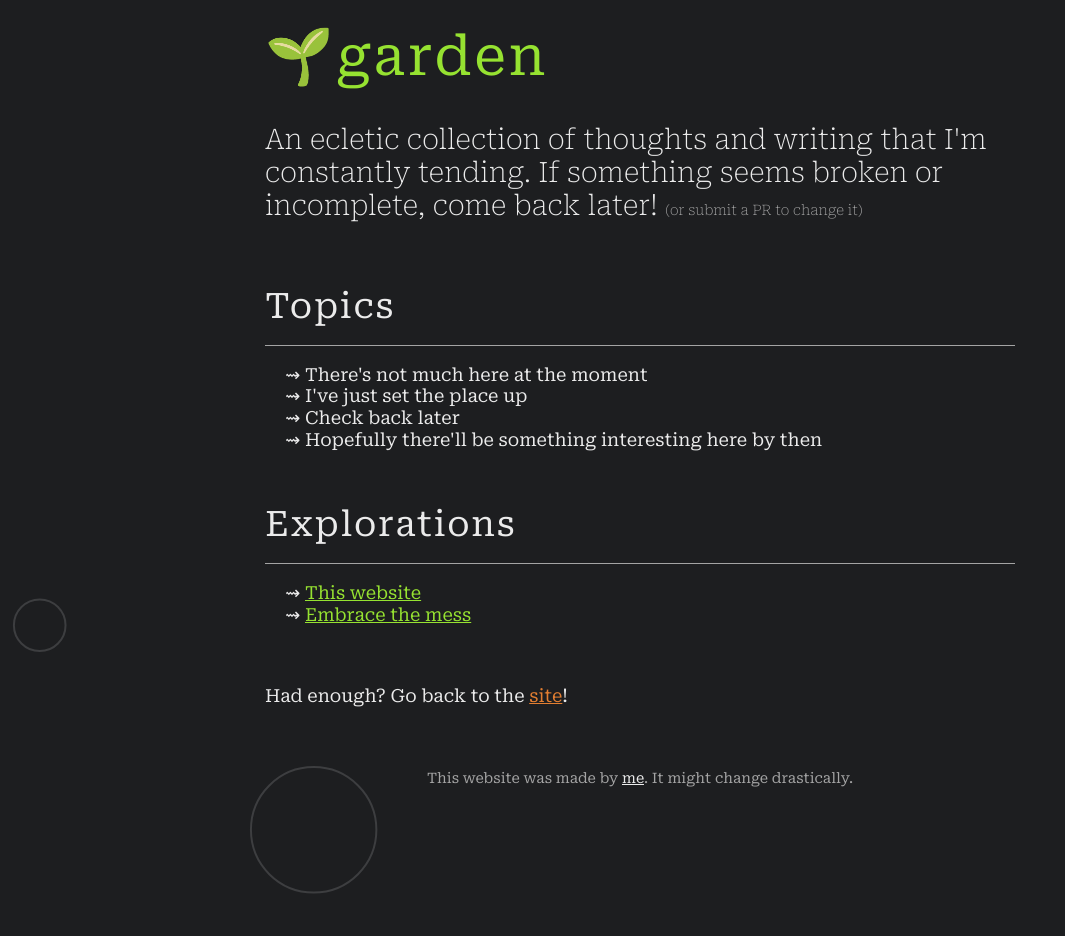
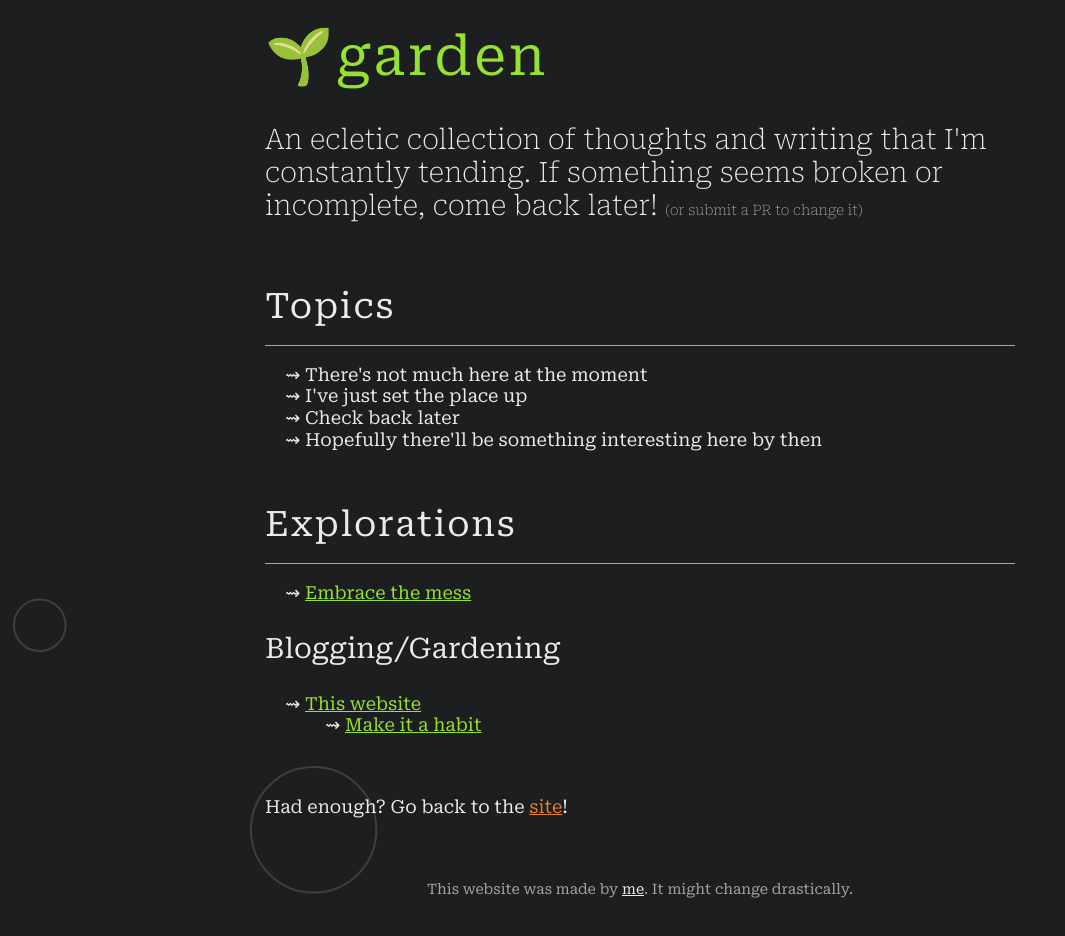
Before and after one commit to aghdom/aghdom.github.io, a Jekyll site: the page garden/index.html, which Jekyll copies as it is, in a window 1280 px wide. Shown: the whole page, without its empty margins (0-1065 px from the left). Built offline with Jekyll 4.4.1, drawn with Linux system fonts in a browser that asks for light colours.

Commit message:
feat(garden): re-organize explorations

```diff
--- a/garden/index.html
+++ b/garden/index.html
@@ -33,8 +33,17 @@
     <section>
       <h2 class="title">Explorations</h2>
       <ul>
-        <li><a class="green" href="/garden/this-website">This website</a></li>
         <li><a class="green" href="/garden/embrace-the-mess">Embrace the mess</a></li>
+      </ul>
+
+      <h3>Blogging/Gardening</h3>
+      <ul>
+        <li>
+          <a class="green" href="/garden/this-website">This website</a>
+          <ul>
+            <li><a class="green" href="/garden/this-website/habit">Make it a habit</a></li>
+          </ul>
+        </li>
       </ul>
     </section>
     <br />
```
